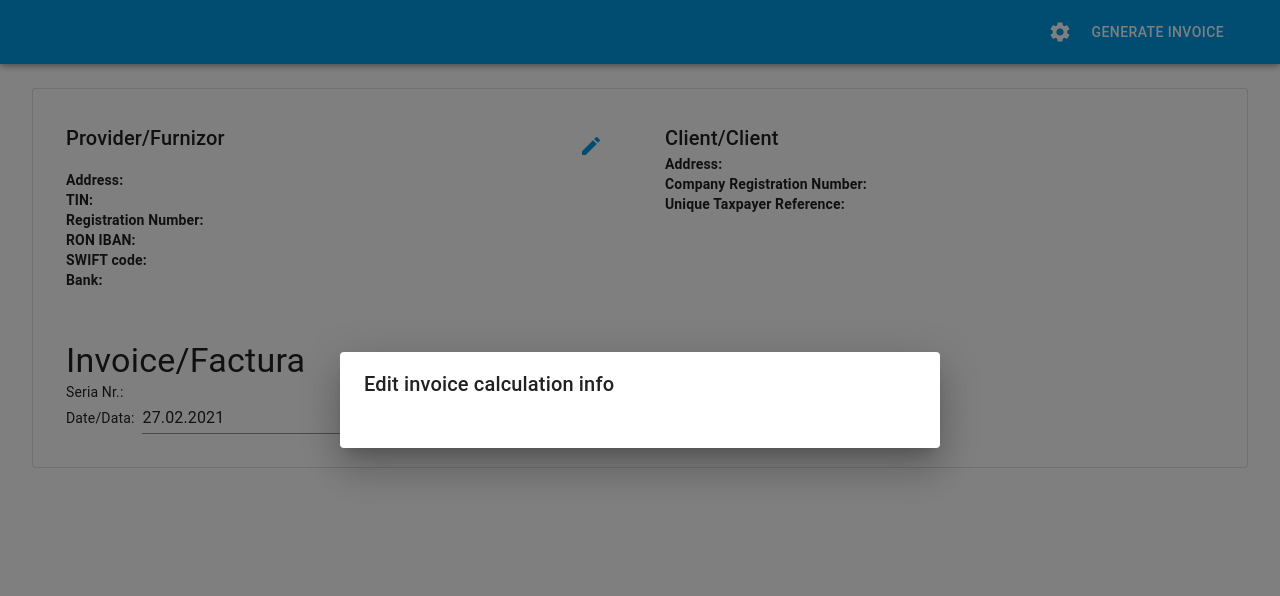
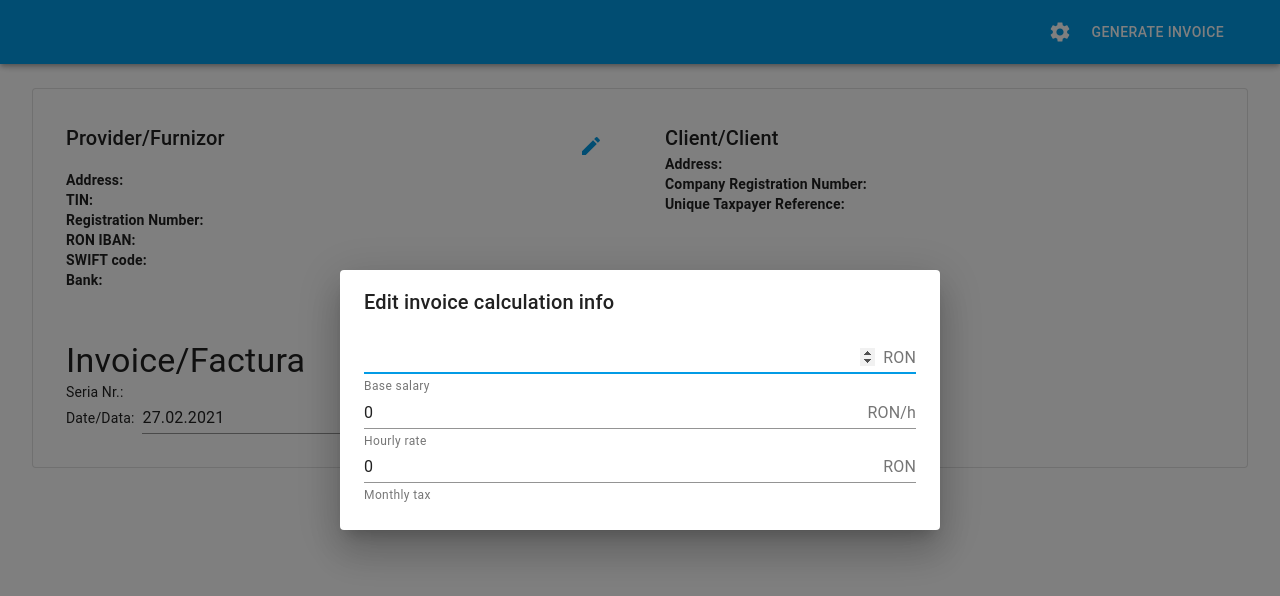
Before and after one commit to dobosalpar/invoicegenerator, a React (Create React App) app: page / in a window 1280 px wide. Both pictures are taken after a click on the button 1059 px from the left and 32 px from the top of the page. Shown: the top 596 px of the page. Built offline with nearby package versions, Linux system fonts and the light colour scheme.

Commit message:
Invoice data fields placed on UI

```diff
--- a/src/Components/EmployeeDataFields/Blocks/EditEmployeeDataFields.tsx
+++ b/src/Components/EmployeeDataFields/Blocks/EditEmployeeDataFields.tsx
@@ -56,6 +56,7 @@ const EditEmployeeDataFields: FC<IEditEmployeeDataFields> = ({
           inputProps={{
             "data-testid": "edit-employee-datafields-address"
           }}
+          autoFocus
         />
         <TextField
           value={localInvoiceData.tin}
--- a/src/Components/TopBar/Blocks/EditInvoiceCalculationInfoDialogue.tsx
+++ b/src/Components/TopBar/Blocks/EditInvoiceCalculationInfoDialogue.tsx
@@ -1,6 +1,17 @@
-import React, { FC } from 'react';
+import React, { FC, useState, useCallback} from 'react';
+import {
+  Input,
+  InputAdornment,
+  FormControl,
+  FormHelperText,
+} from '@material-ui/core';
 
 import { IDialogueOpener } from 'Components/types';
+import { IInvoiceCalculationInfo } from 'Redux/Reducers/EmployeeReducer';
+import { setInvoiceCalculationInfo } from 'Redux/Actions/EmployeeActions';
+import useLocalized from 'CustomHooks/useLocalized';
+import { CURRENCY } from 'Constants/Options';
+import ValidationService from 'Services/ValidationService/ValidationService';
 
 interface IEditInvoiceCalculationInfoFields extends IDialogueOpener {
 
@@ -9,8 +20,88 @@ interface IEditInvoiceCalculationInfoFields extends IDialogueOpener {
 const EditInvoiceCalculationInfoFields: FC<IEditInvoiceCalculationInfoFields> = ({
   setDialogue,
 }) => {
+  const [invoiceCalcInfo, setInvoiceCalcInfo] = useState<IInvoiceCalculationInfo>({
+    base_salary: 0,
+    hourly_rate: 0,
+    tax: 0,
+  });
+
+  const removeLeadingZero = useCallback((e) => {
+    if (e.target.value === '0') {
+      console.log(e.target.value)
+      setInvoiceCalcInfo({
+        ...invoiceCalcInfo,
+        [e.target.name]: '',
+      });
+    }
+  }, [invoiceCalcInfo]);
+
+  const handleChange = useCallback((e) => {
+    setInvoiceCalcInfo({
+      ...invoiceCalcInfo,
+      [e.target.name]: parseInt(e.target.value),
+    });
+  }, [invoiceCalcInfo]);
+
   return (
     <>
+      <div className="edit-invoice-calculation-info-dialogue-fields">
+        <FormControl>
+          <Input
+            id="standard-adornment-weight"
+            value={invoiceCalcInfo.base_salary}
+            name="base_salary"
+            onChange={(e) => {
+              if (!ValidationService.isNumber(e.target.value)) {
+                return;
+              }
+              handleChange(e)
+            }}
+            autoFocus
+            type="number"
+            onFocus={removeLeadingZero}
+            endAdornment={<InputAdornment position="end">{CURRENCY}</InputAdornment>}
+            aria-describedby="standard-weight-helper-text"
+          />
+          <FormHelperText>{useLocalized('base_salary')}</FormHelperText>
+        </FormControl>
+        <FormControl>
+          <Input
+            id="standard-adornment-weight"
+            value={invoiceCalcInfo.hourly_rate}
+            name="hourly_rate"
+            onChange={(e) => {
+              if (!ValidationService.isNumber(e.target.value)) {
+                return;
+              }
+              handleChange(e)
+            }}
+            type="number"
+            onFocus={removeLeadingZero}
+            endAdornment={<InputAdornment position="end">{`${CURRENCY}/h`}</InputAdornment>}
+            aria-describedby="standard-weight-helper-text"
+          />
+          <FormHelperText>{useLocalized('hourly_rate')}</FormHelperText>
+        </FormControl>
+        <FormControl>
+          <Input
+            id="standard-adornment-weight"
+            value={invoiceCalcInfo.tax}
+            name="tax"
+            onChange={(e) => {
+              if (!ValidationService.isNumber(e.target.value)) {
+                return;
+              }
+              handleChange(e)
+            }}
+            type="number"
+            onFocus={removeLeadingZero}
+            endAdornment={<InputAdornment position="end">{CURRENCY}</InputAdornment>}
+            aria-describedby="standard-weight-helper-text"
+          />
+          <FormHelperText>{useLocalized('monthly_tax')}</FormHelperText>
+        </FormControl>
+      </div>
     </>
   );
 };
--- /dev/null
+++ b/src/Components/TopBar/Blocks/_EditInvoiceCalculationInfoDialogue.scss
@@ -0,0 +1,4 @@
+.edit-invoice-calculation-info-dialogue-fields {
+  display: flex;
+  flex-direction: column;
+}
--- /dev/null
+++ b/src/Components/TopBar/_TopBar.scss
@@ -0,0 +1 @@
+@import './Blocks/EditInvoiceCalculationInfoDialogue';
--- a/src/Constants/English.json
+++ b/src/Constants/English.json
@@ -17,5 +17,8 @@
   "edit_employee_info": "Edit employee info",
   "date": "Date/Data",
   "serie_nr": "Seria Nr.",
-  "edit_invoice_calc_info": "Edit invoice calculation info"
+  "edit_invoice_calc_info": "Edit invoice calculation info",
+  "base_salary": "Base salary",
+  "hourly_rate": "Hourly rate",
+  "monthly_tax": "Monthly tax"
 }
--- a/src/Constants/Options.ts
+++ b/src/Constants/Options.ts
@@ -1 +1,2 @@
 export const DATE_FORMAT = 'dd.MM.yyyy';
+export const CURRENCY = 'RON';
--- a/src/Services/ValidationService/ValidationService.ts
+++ b/src/Services/ValidationService/ValidationService.ts
@@ -1,5 +1,8 @@
 class ValidationService {
   static isNumber(number: any): Boolean {
+    if (number === '') {
+      return true;
+    }
     return /^\d+$/.test(number);
   }
 }
--- a/src/main.scss
+++ b/src/main.scss
@@ -3,9 +3,10 @@
 @import './Styles/mixins';
 
 // Components
-@import './Components//CompanyDataFields//CompanyDataFields';
+@import './Components//CompanyDataFields/CompanyDataFields';
 @import './Components/EmployeeDataFields/EmployeeDataFields';
 @import './Components/InvoiceDataFields/InvoiceDataFields';
+@import './Components/TopBar/TopBar';
 
 .invoice-toolbar {
   text-align: right;
```
Also changed, not shown: 1 other file (tests, documents, lock files or other folders).
